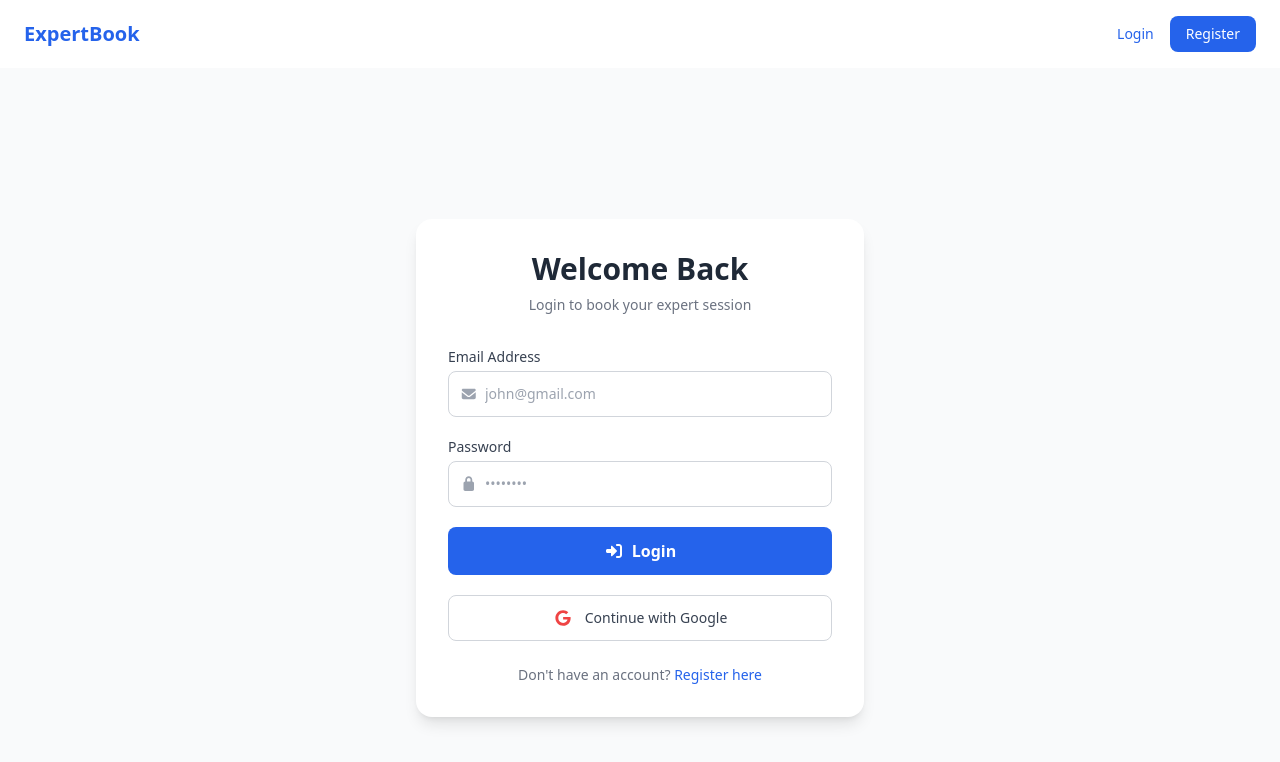
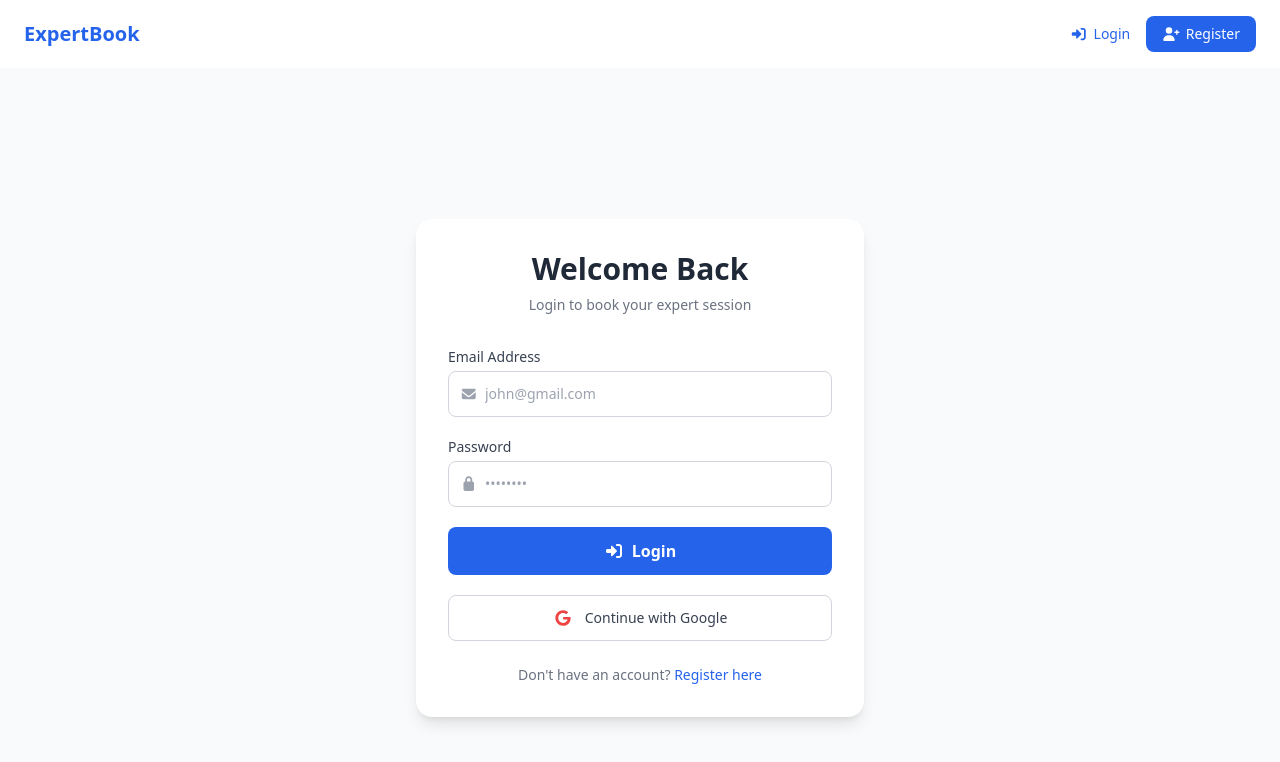
Before and after one commit to Dibyajyoti1515/Vedaz_Expert_Session_Booking_System, a React app in the folder frontend/: page /login in a window 1280 px wide. Shown: the top 762 px of the page. Built offline with nearby package versions, Linux system fonts and the light colour scheme; no server answers; the HTML template or start-up script is replaced by a standard one.

Commit message:
fix: Update icons with fontawesome Icon

```diff
--- a/frontend/src/components/ExpertCard.jsx
+++ b/frontend/src/components/ExpertCard.jsx
@@ -1,10 +1,12 @@
 import { Link } from "react-router-dom";
+
+import { FontAwesomeIcon } from "@fortawesome/react-fontawesome";
+import { faStar } from "@fortawesome/free-solid-svg-icons";
 
 const ExpertCard = ({ expert }) => {
     return (
         <div className="bg-white rounded-2xl shadow-md hover:shadow-xl transition-shadow duration-300 overflow-hidden">
 
-            {/* Avatar */}
             <div className="relative">
                 <img
                     src={expert.avatar || "https://api.dicebear.com/7.x/avataaars/svg?seed=" + expert.name}
@@ -16,44 +18,36 @@ const ExpertCard = ({ expert }) => {
                 </span>
             </div>
 
-            {/* Info */}
             <div className="p-5">
 
-                {/* Name */}
                 <h3 className="text-lg font-bold text-gray-800 mb-1">
                     {expert.name}
                 </h3>
 
-                {/* Experience */}
                 <p className="text-sm text-gray-500 mb-3">
                     {expert.experience} years of experience
                 </p>
 
-                {/* Rating */}
                 <div className="flex items-center gap-1 mb-4">
                     {[...Array(5)].map((_, i) => (
-                        <svg
+                        <FontAwesomeIcon
                             key={i}
+                            icon={faStar}
                             className={`w-4 h-4 ${i < Math.floor(expert.rating)
                                 ? "text-yellow-400"
                                 : "text-gray-300"
                                 }`}
-                            fill="currentColor"
-                            viewBox="0 0 20 20"
-                        >
-                            <path d="M9.049 2.927c.3-.921 1.603-.921 1.902 0l1.07 3.292a1 1 0 00.95.69h3.462c.969 0 1.371 1.24.588 1.81l-2.8 2.034a1 1 0 00-.364 1.118l1.07 3.292c.3.921-.755 1.688-1.54 1.118l-2.8-2.034a1 1 0 00-1.175 0l-2.8 2.034c-.784.57-1.838-.197-1.539-1.118l1.07-3.292a1 1 0 00-.364-1.118L2.98 8.72c-.783-.57-.38-1.81.588-1.81h3.461a1 1 0 00.951-.69l1.07-3.292z" />
-                        </svg>
+                        />
                     ))}
                     <span className="text-sm text-gray-600 ml-1">
                         ({expert.rating})
                     </span>
                 </div>
 
-                {/* Button */}
                 <Link
                     to={`/experts/${expert._id}`}
                     className="block w-full text-center bg-blue-600 text-white py-2.5 rounded-lg
-            text-sm font-semibold hover:bg-blue-700 transition"
+                    text-sm font-semibold hover:bg-blue-700 transition"
                 >
                     View Profile & Book
                 </Link>
--- a/frontend/src/components/Loader.jsx
+++ b/frontend/src/components/Loader.jsx
@@ -1,7 +1,13 @@
+import { FontAwesomeIcon } from "@fortawesome/react-fontawesome";
+import { faSpinner } from "@fortawesome/free-solid-svg-icons";
+
 const Loader = () => {
     return (
         <div className="flex items-center justify-center min-h-[400px]">
-            <div className="w-12 h-12 border-4 border-blue-600 border-t-transparent rounded-full animate-spin" />
+            <FontAwesomeIcon
+                icon={faSpinner}
+                className="text-blue-600 text-4xl animate-spin"
+            />
         </div>
     );
 };
--- a/frontend/src/components/Navbar.jsx
+++ b/frontend/src/components/Navbar.jsx
@@ -1,6 +1,15 @@
 import { Link, useNavigate } from "react-router-dom";
 import useAuthStore from "../store/authStore";
 import toast from "react-hot-toast";
+
+import { FontAwesomeIcon } from "@fortawesome/react-fontawesome";
+import {
+    faShieldHalved,
+    faCalendarDays,
+    faRightFromBracket,
+    faRightToBracket,
+    faUserPlus,
+} from "@fortawesome/free-solid-svg-icons";
 
 const Navbar = () => {
     const { user, logout } = useAuthStore();
@@ -25,42 +34,49 @@ const Navbar = () => {
                             Hello, {user.name}
                         </span>
 
-                        {/* Admin Badge + Link */}
                         {user.role === "admin" && (
                             <Link
                                 to="/admin"
-                                className="text-xs bg-purple-600 text-white px-3 py-1.5
-                  rounded-full font-semibold hover:bg-purple-700 transition"
+                                className="flex items-center gap-1.5 text-xs bg-purple-600 text-white px-3 py-1.5
+                                rounded-full font-semibold hover:bg-purple-700 transition"
                             >
+                                <FontAwesomeIcon icon={faShieldHalved} />
                                 Admin Panel
                             </Link>
                         )}
 
                         <Link
                             to="/my-bookings"
-                            className="text-sm text-blue-600 hover:underline"
+                            className="flex items-center gap-1.5 text-sm text-blue-600 hover:underline"
                         >
+                            <FontAwesomeIcon icon={faCalendarDays} />
                             My Bookings
                         </Link>
 
                         <button
                             onClick={handleLogout}
-                            className="text-sm bg-red-500 text-white px-4 py-2
-                rounded-lg hover:bg-red-600 transition"
+                            className="flex items-center gap-1.5 text-sm bg-red-500 text-white px-4 py-2
+                            rounded-lg hover:bg-red-600 transition"
                         >
+                            <FontAwesomeIcon icon={faRightFromBracket} />
                             Logout
                         </button>
                     </>
                 ) : (
                     <>
-                        <Link to="/login" className="text-sm text-blue-600 hover:underline">
+                        <Link
+                            to="/login"
+                            className="flex items-center gap-1.5 text-sm text-blue-600 hover:underline"
+                        >
+                            <FontAwesomeIcon icon={faRightToBracket} />
                             Login
                         </Link>
                         <Link
                             to="/register"
-                            className="text-sm bg-blue-600 text-white px-4 py-2
-                rounded-lg hover:bg-blue-700 transition"
+                            className="flex items-center gap-1.5 text-sm bg-blue-600 text-white px-4 py-2
+                            rounded-lg hover:bg-blue-700 transition"
                         >
+                            <FontAwesomeIcon icon={faUserPlus} />
                             Register
                         </Link>
                     </>
```
